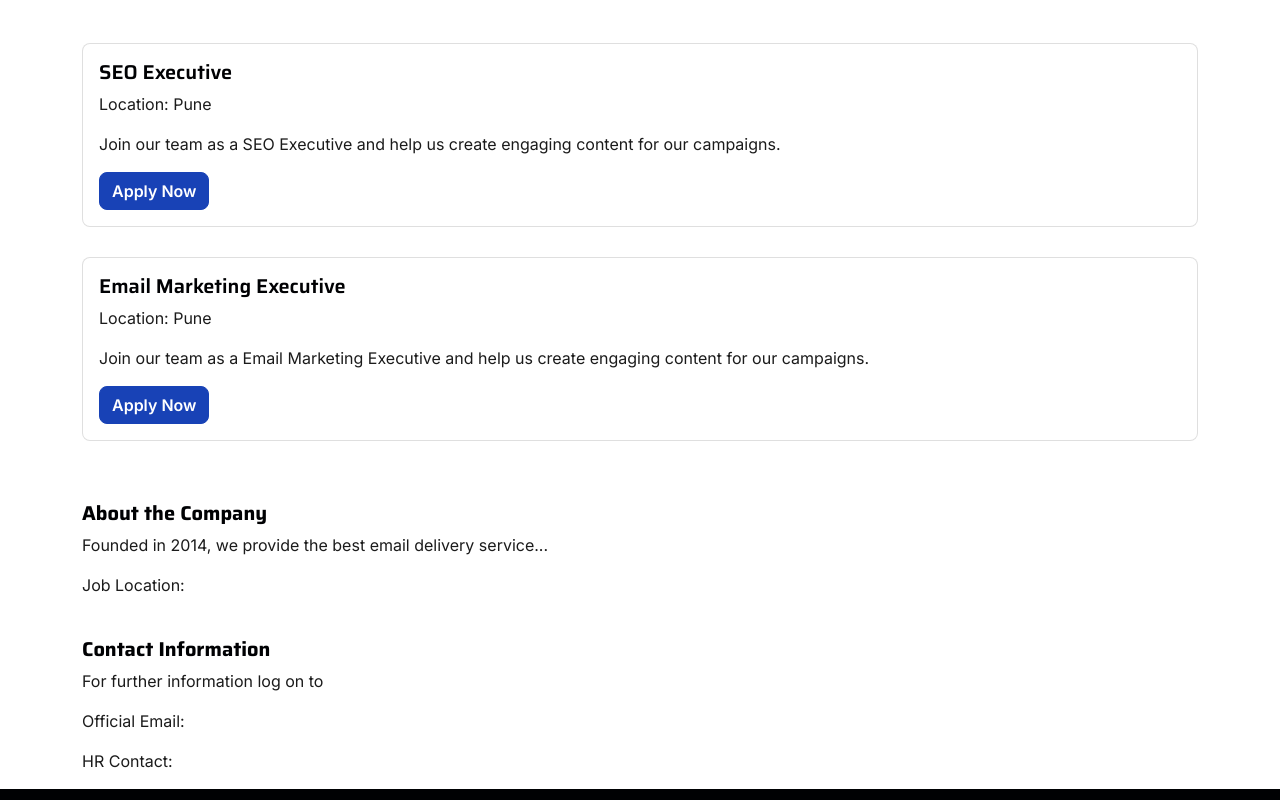
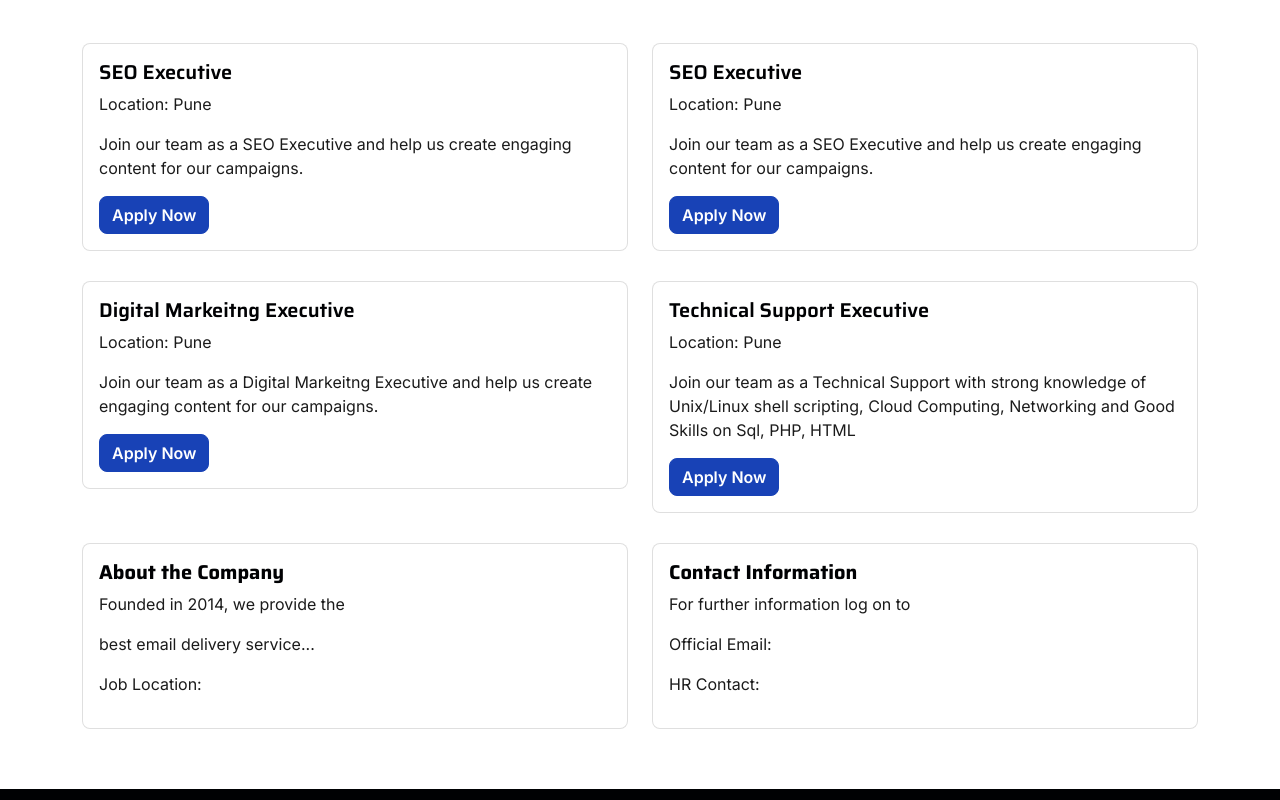
Before and after one commit to prashantkurangal/idigital-hub1, a plain HTML site: page career.html in a window 1280 px wide. Shown: the part 660-1460 px from the top of the page. Drawn offline with nearby package versions, Linux system fonts and the light colour scheme.

Commit message:
edit career page

```diff
--- a/career.html
+++ b/career.html
@@ -144,7 +144,7 @@
                     </div>
                 </div>
             </div>
-            <div class="col-lg-12 col-md-12 job-card">
+            <div class="col-lg-6 col-md-6 job-card">
                 <div class="card">
                     <div class="card-body">
                         <h5 class="card-title">SEO Executive</h5>
@@ -154,13 +154,53 @@
                     </div>
                 </div>
             </div>
-            <div class="col-lg-12 col-md-12 job-card">
+            <div class="col-lg-6 col-md-6 job-card">
                 <div class="card">
                     <div class="card-body">
-                        <h5 class="card-title">Email Marketing Executive </h5>
+                        <h5 class="card-title">SEO Executive</h5>
+                        <p class="card-text">Location: Pune </p>
+                        <p class="card-text">Join our team as a SEO Executive and help us create engaging content for our campaigns.</p>
+                        <a href="#" class="btn btn-primary">Apply Now</a>
+                    </div>
+                </div>
+            </div>
+            <div class="col-lg-6 col-md-6 job-card">
+                <div class="card">
+                    <div class="card-body">
+                        <h5 class="card-title">Digital Markeitng Executive</h5>
                         <p class="card-text">Location: Pune</p>
-                        <p class="card-text">Join our team as a Email Marketing Executive and help us create engaging content for our campaigns.</p>
+                        <p class="card-text">Join our team as a Digital Markeitng Executive and help us create engaging content for our campaigns.</p>
                         <a href="#" class="btn btn-primary">Apply Now</a>
+                    </div>
+                </div>
+            </div>
+            <div class="col-lg-6 col-md-6 job-card">
+                <div class="card">
+                    <div class="card-body">
+                        <h5 class="card-title">Technical Support Executive </h5>
+                        <p class="card-text">Location: Pune</p>
+                        <p class="card-text">Join our team as a Technical Support with strong knowledge of Unix/Linux shell scripting, Cloud Computing, Networking and Good Skills on Sql, PHP, HTML</p>
+                        <a href="#" class="btn btn-primary">Apply Now</a>
+                    </div>
+                </div>
+            </div>
+            <div class="col-lg-6 col-md-6 job-card">
+                <div class="card">
+                    <div class="card-body">
+                        <h5 style="text-align:left"><b>About the Company</b></h5>
+                        <p style="text-align:left">Founded in 2014, we provide the</p>
+                        <p style="text-align:left">best email delivery service...</p>
+                        <p style="text-align:left">Job Location:</p>
+                    </div>
+                </div>
+            </div>
+            <div class="col-lg-6 col-md-6 job-card">
+                <div class="card">
+                    <div class="card-body">
+                        <h5 style="text-align:left"><b>Contact Information</b></h5>
+                    <p style="text-align:left">For further information log on to <a href="#"></a></p>
+                    <p style="text-align:left">Official Email: <a href="#"></a></p>
+                    <p style="text-align:left">HR Contact: </p>
                     </div>
                 </div>
             </div>
@@ -168,23 +208,6 @@
 
             </div>
         </div>
-
-
-
-        <div class="career-div">
-                  <h5 style="text-align:left"><b>About the Company</b></h5>
-                  <p style="text-align:left">Founded in 2014, we provide the best email delivery service...</p>
-                  <p style="text-align:left">Job Location:</p>
-
-                  <br>
-
-                   <h5 style="text-align:left"><b>Contact Information</b></h5>
-                    <p style="text-align:left">For further information log on to <a href="#"></a></p>
-                    <p style="text-align:left">Official Email: <a href="#"></a></p>
-                    <p style="text-align:left">HR Contact: </p>
-
-
-                  </div>
     </div>
 
 
```
